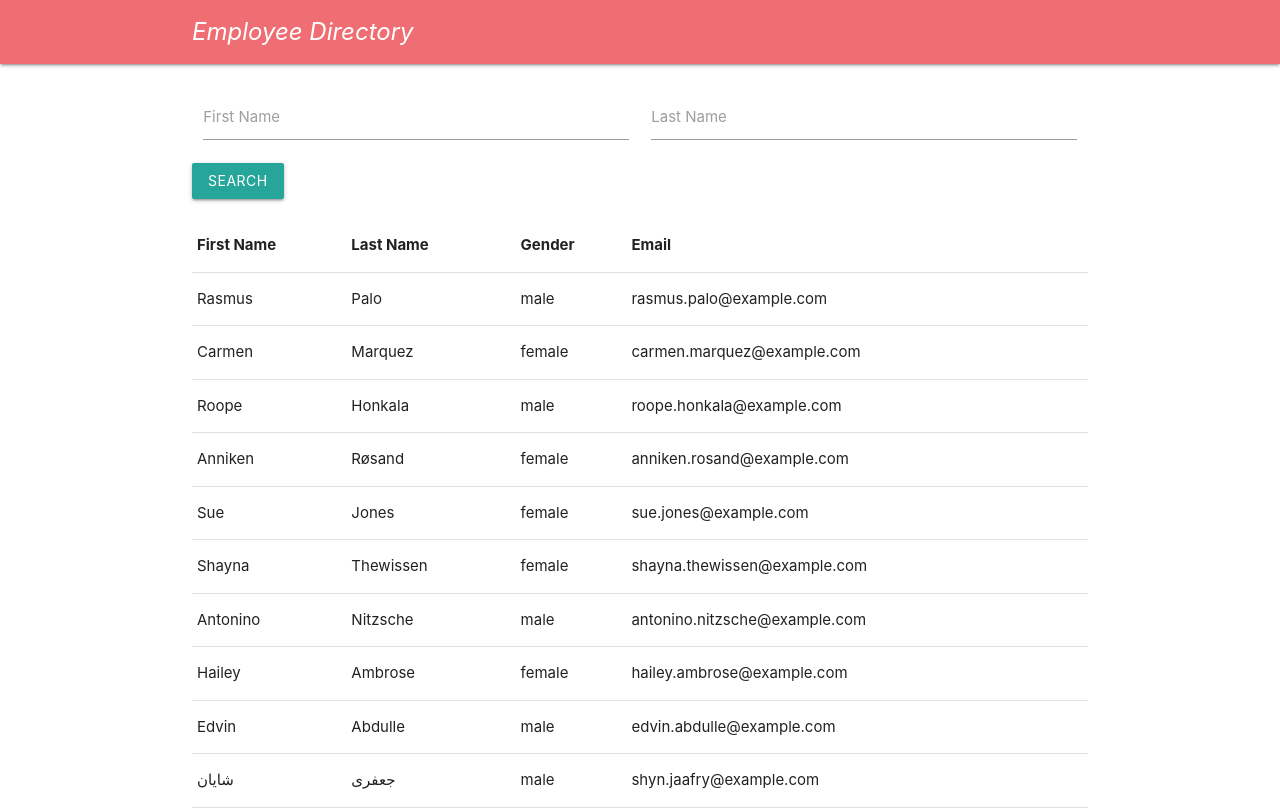
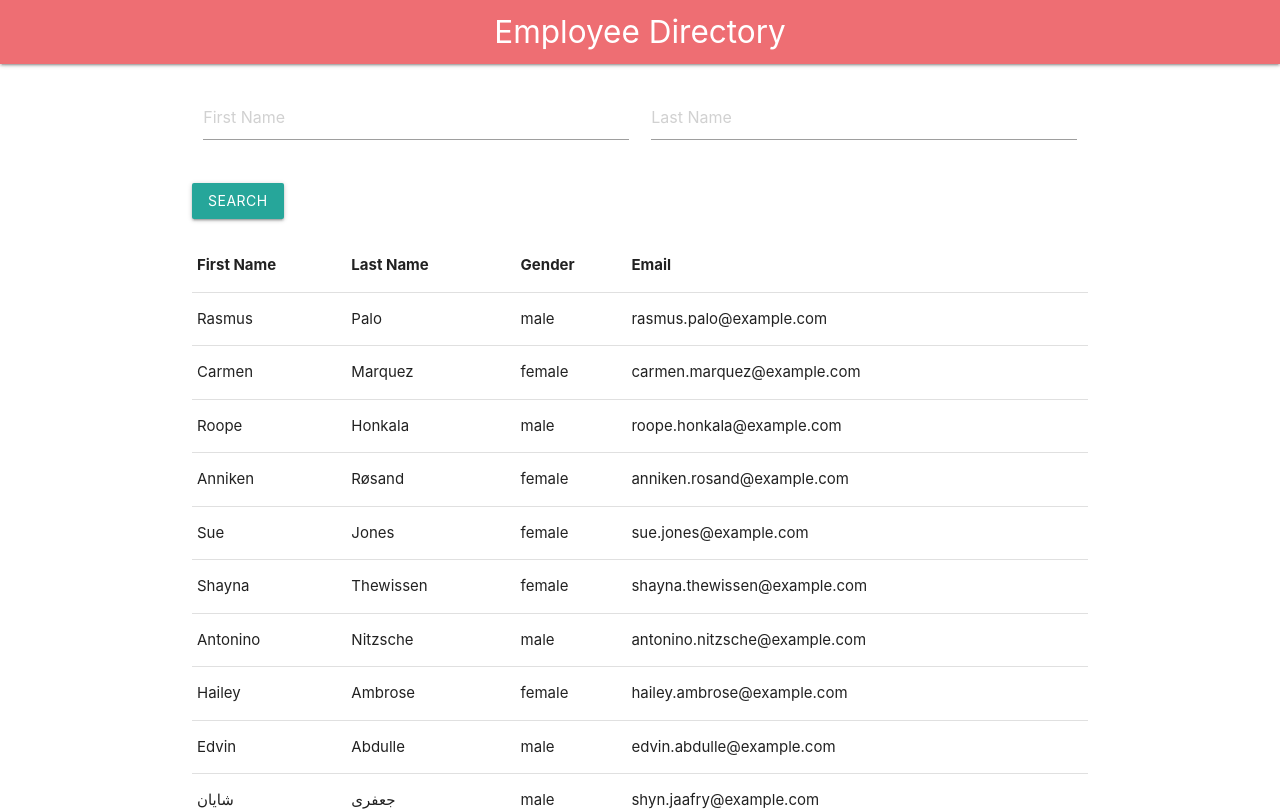
Before and after one commit to pfvatterott/Employee-Directory, a React (Create React App) app in the folder employeedirectory/: page / in a window 1280 px wide. Shown: the top 811 px of the page. Built offline with nearby package versions, Linux system fonts and the light colour scheme.

Commit message:
removed custom components and replaced with materialize components

```diff
--- a/employeedirectory/src/App.js
+++ b/employeedirectory/src/App.js
@@ -1,12 +1,9 @@
 import React, { Component } from "react";
-import Navbar from "./components/Navbar";
 import TableHead from "./components/TableHead";
 import Table from "./components/Table";
 import Wrapper from "./components/Wrapper";
-import Row from "./components/Row";
-import TextField from "./components/TextField"
 import employees from "./employees.json"
-import { Button, Card, Col } from 'react-materialize';
+import { Button, Col, Navbar, Icon, TextInput, Row } from 'react-materialize';
 
 class App extends Component {
   state = {
@@ -17,19 +14,50 @@ class App extends Component {
   render() {
     return (
       <div>
-        <Navbar />
+        <Navbar
+          alignLinks="left"
+          brand={<a className="brand-logo" href="#">Employee Directory</a>}
+          centerLogo
+          id="mobile-nav"
+          menuIcon={<Icon></Icon>}
+          fixed="true"
+          options={{
+            draggable: true,
+            edge: 'left',
+            inDuration: 250,
+            onCloseEnd: null,
+            onCloseStart: null,
+            onOpenEnd: null,
+            onOpenStart: null,
+            outDuration: 200,
+            preventScrolling: true
+          }}
+        >
+        </Navbar>
         <Wrapper>
-          <Row>
-            <TextField>
-              <Button
-                node="button"
-                type="submit"
-                waves="light"
-              >
-                Search</Button>
-            </TextField>
+          <Row
+            className="container"
+          >
+            <TextInput
+            id="TextInput-4"
+            placeholder="First Name"
+            s={6}
+            />
+            <TextInput
+            id="TextInput-4"
+            placeholder="Last Name"
+            s={6}
+            />
           </Row>
-          <Row>
+          <Row
+            className="container"
+          >
+            <Button
+            >Search</Button>
+          </Row>
+          <Row
+            className="container"
+          >
             <TableHead>
             {this.state.employees.results.map(emp => (
               <Table
--- a/employeedirectory/src/components/Navbar/index.js
+++ /dev/null
@@ -1,21 +0,0 @@
-import React from "react";
-
-function Navbar() {
-    return (
-        <header>
-            <div class="navbar-fixed">
-                <nav>
-                    <div class="nav-wrapper">
-                        <div class="container">
-                            <a href="#" data-activates="mobile-menu" class="button-collapse"><i class="material-icons">Employee Directory</i></a>
-                            <ul class="right hide-on-med-and-down">
-                            </ul>
-                        </div>
-                    </div>
-                </nav>
-            </div>
-        </header>
-    );
-}
-
-export default Navbar;
--- a/employeedirectory/src/components/Row/index.js
+++ /dev/null
@@ -1,11 +0,0 @@
-import React from "react";
-
-function Row(props) {
-    return (
-        <div class="row container">
-            {props.children}
-        </div>
-    );
-}
-
-export default Row;
--- a/employeedirectory/src/components/TextField/index.js
+++ /dev/null
@@ -1,20 +0,0 @@
-import React from "react";
-
-function TextField(props) {
-    return (
-        <div>
-            <div class="input-field col s6">
-                <input id="first_name" type="text" class="validate"></input>
-                <label for="first_name">First Name</label>
-            </div>
-            <div class="input-field col s6">
-                <input id="first_name" type="text" class="validate"></input>
-                <label for="first_name">Last Name</label>
-            </div>
-
-            {props.children}
-        </div>
-    );
-}
-
-export default TextField;
```
